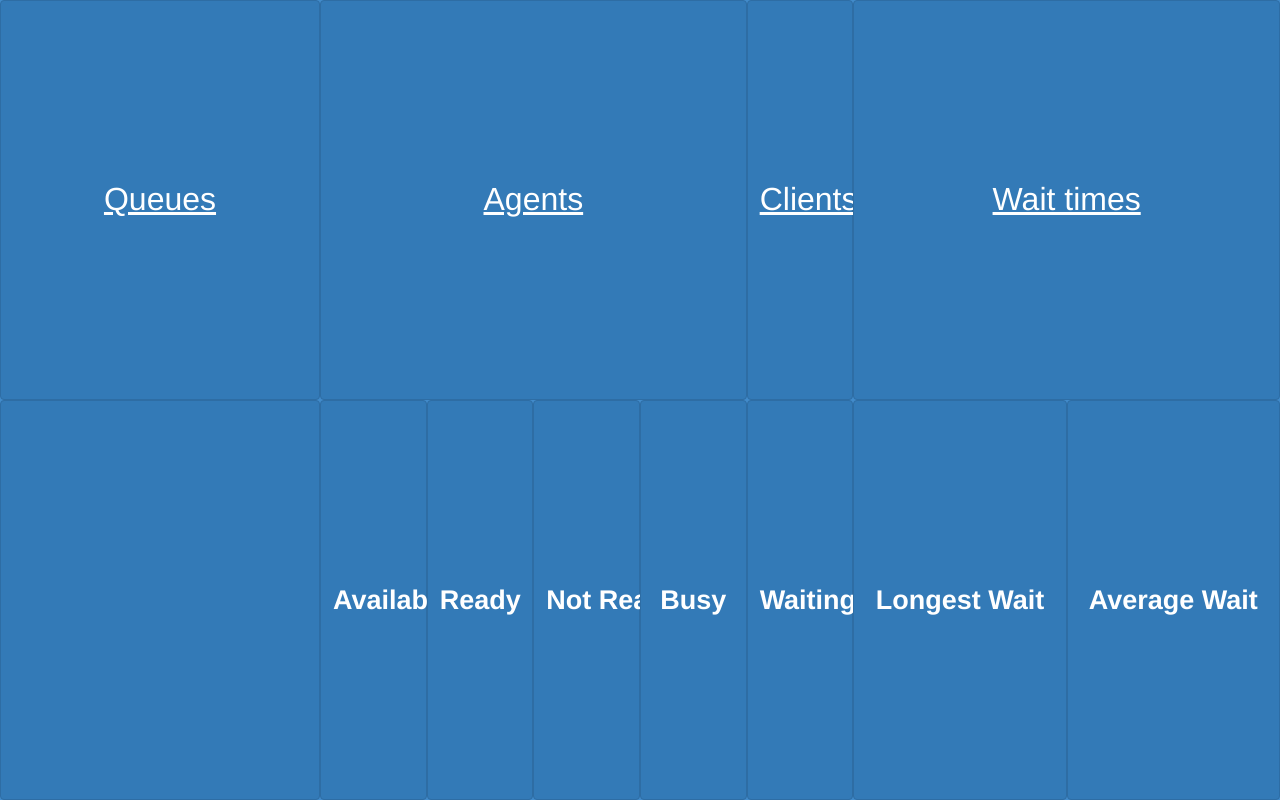
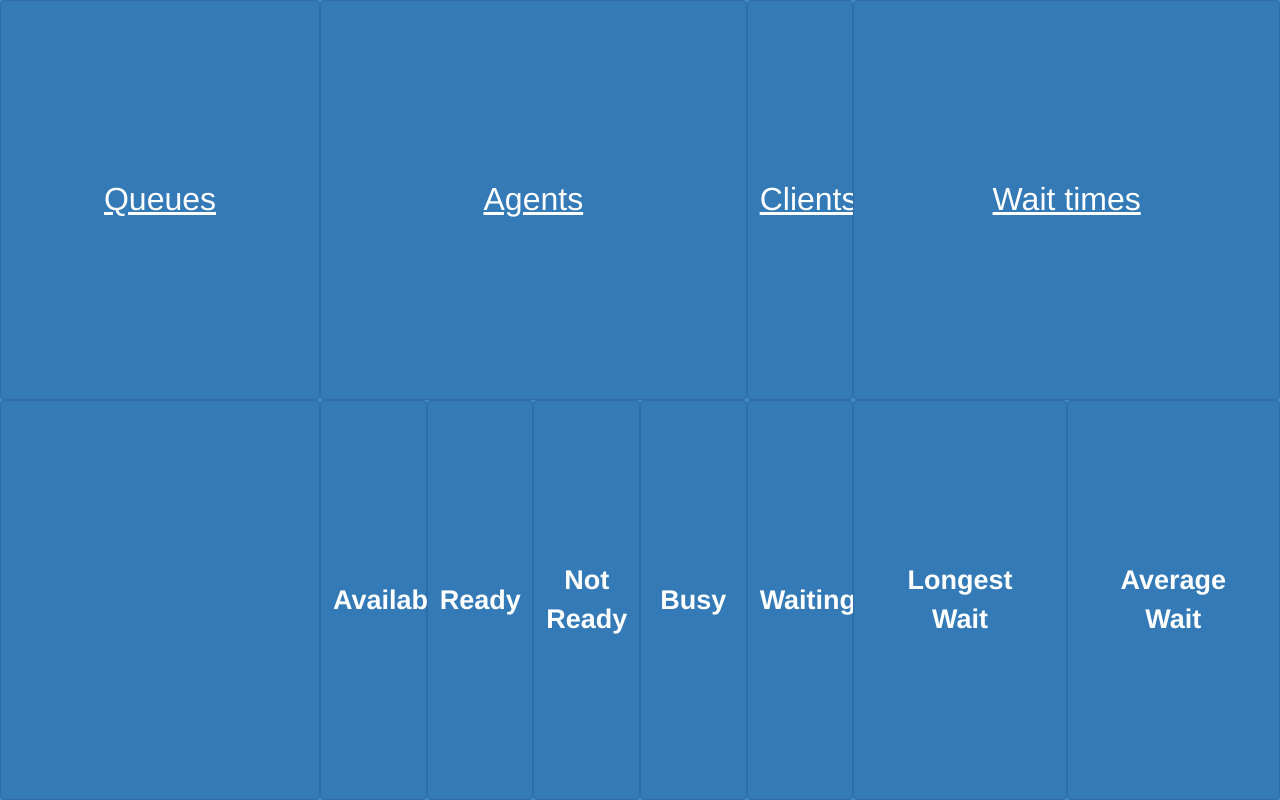
Before and after one commit to tpaivaa/wallBoard, a website: page public/index.html in a window 1280 px wide. Drawn offline with nearby package versions, Linux system fonts and the light colour scheme; no server answers.

Commit message:
double lines

```diff
--- a/public/index.html
+++ b/public/index.html
@@ -33,15 +33,15 @@
 				<button class="btn btn-primary col-xs-3"></button>
 				<button class="btn btn-primary col-xs-1"><b>Available</b></button>
 				<button class="btn btn-primary col-xs-1"><b>Ready</b></button>
-				<button class="btn btn-primary col-xs-1"><b>Not Ready</b></button>
+				<button class="btn btn-primary col-xs-1"><b>Not<br/> Ready</b></button>
 				<button class="btn btn-primary col-xs-1"><b>Busy</b></button>
 				<button class="btn btn-primary col-xs-1"><b>Waiting</b></button>
-				<button class="btn btn-primary col-xs-2"><b>Longest Wait</b></button>
-				<button class="btn btn-primary col-xs-2"><b>Average Wait</b></button>
+				<button class="btn btn-primary col-xs-2"><b>Longest<br/>Wait</b></button>
+				<button class="btn btn-primary col-xs-2"><b>Average<br/>Wait</b></button>
 		</div>
 
 			<div class="row" style="height:{{detailsLength()}}vh;" ng-repeat="(key, que) in details">
-					<button class="btn btn-primary col-xs-3 jono" >{{key}}</button>
+					<button class="btn btn-primary col-xs-3 jono"><br/><b>{{key}}</b><br/></button>
 			  		<button class="btn btn-primary col-xs-1" ><span class="label label-pill {{agentPillColor(que.loggedIn)}}">{{que.loggedIn}}</span></button>
 			  		<button class="btn btn-primary col-xs-1" ><span class="label label-pill {{agentPillColor(que.readyResources)}}">{{que.readyResources}}</span></button>
 					<button class="btn btn-primary col-xs-1" ><span class="label label-pill {{agentPillColor(que.notReadyResources)}}">{{que.notReadyResources}}</span></button>
```
